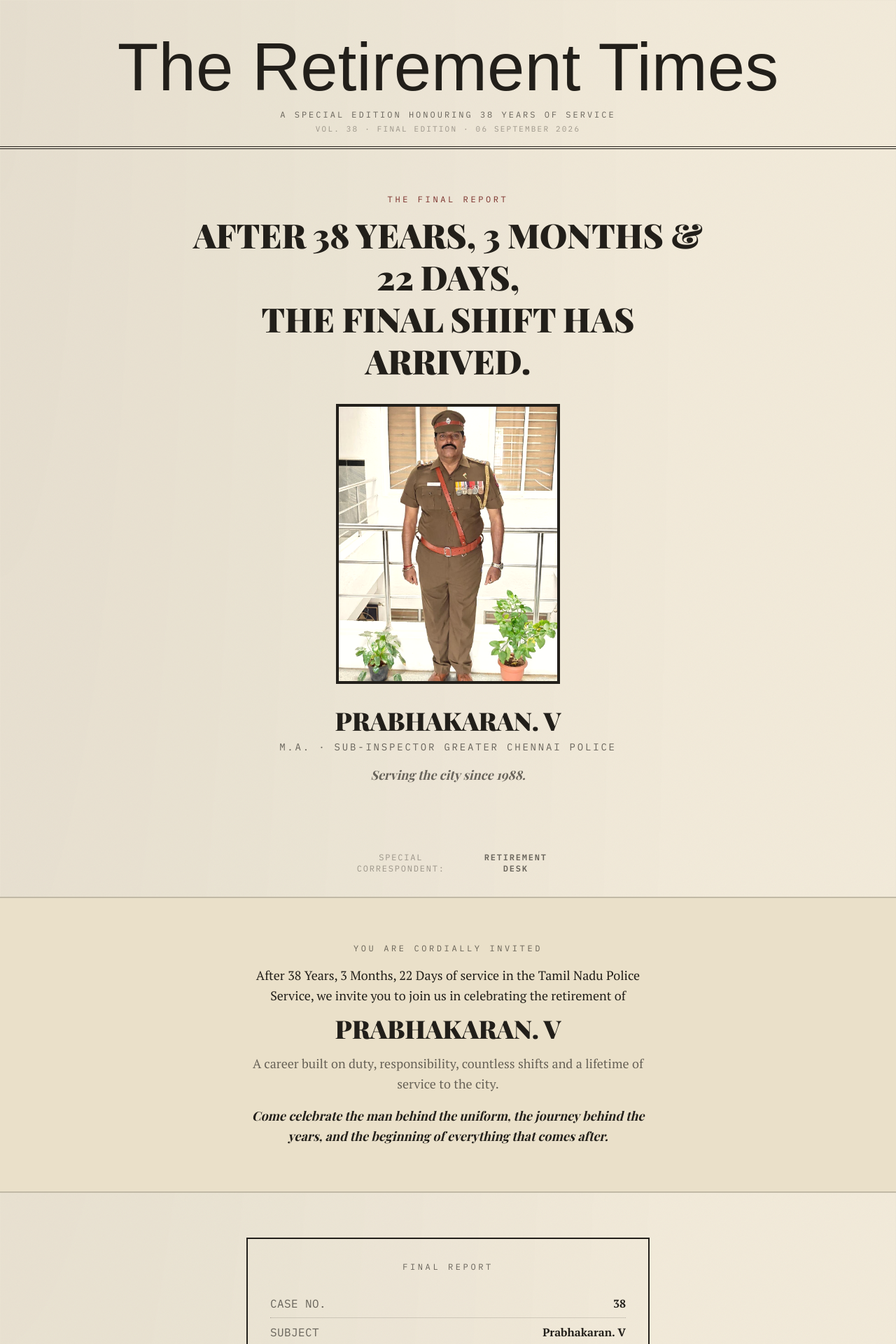
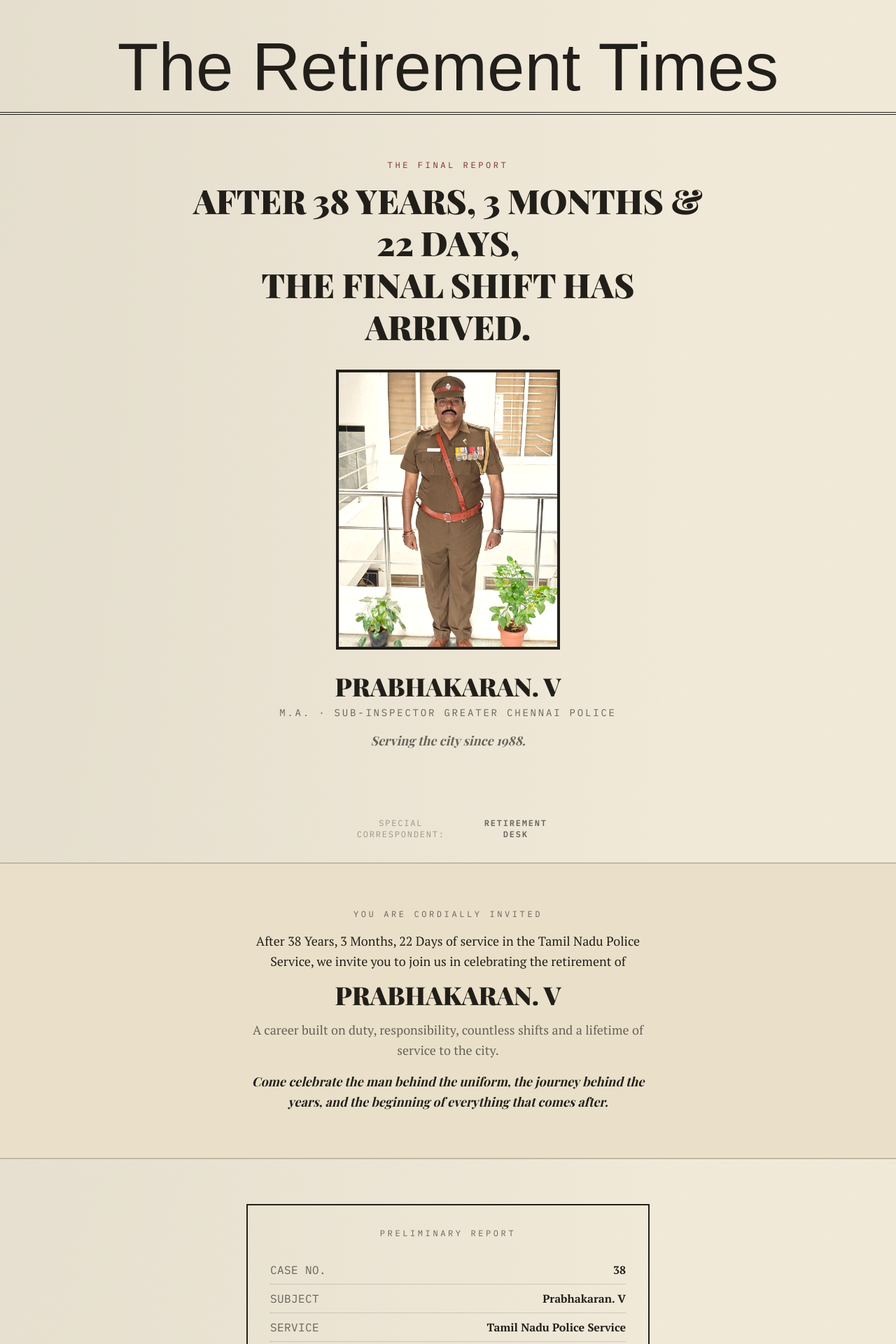
Before and after one commit to Sabari2810/retirement-function, a Next.js app: page / in a window 1280 px wide. Shown: the top 1920 px of the page at 70% size. Built offline with nearby package versions, Linux system fonts and the light colour scheme; a web font is replaced by a local one.

Commit message:
Simplify masthead and rename preview report to avoid duplicate naming
Remove strapline/volume line below the masthead title, and rename the
early case-file preview from "Final Report" to "Preliminary Report" so
it no longer duplicates the closing Final Report section's name.

```diff
--- a/components/CaseFilePreview.tsx
+++ b/components/CaseFilePreview.tsx
@@ -14,7 +14,7 @@ export default function CaseFilePreview() {
   return (
     <section className="px-4 py-12 sm:py-16">
       <CaseFileBox
-        eyebrow="Final Report"
+        eyebrow="Preliminary Report"
         fields={fields}
         verdictLines={["Case Closed.", "Career Complete.", "Rest Starts."]}
       />
--- a/components/Masthead.tsx
+++ b/components/Masthead.tsx
@@ -17,12 +17,6 @@ export default function Masthead() {
       <h1 className="font-masthead text-5xl leading-none sm:text-7xl lg:text-8xl">
         {masthead.paperName}
       </h1>
-      <p className="mt-3 font-mono text-[10px] uppercase tracking-[0.25em] text-[var(--ink-soft)] sm:text-xs">
-        {masthead.strapline}
-      </p>
-      <p className="mt-1 font-mono text-[9px] uppercase tracking-[0.2em] text-[var(--ink-faint)] sm:text-[11px]">
-        {masthead.volumeLine}
-      </p>
     </motion.header>
   );
 }
--- a/lib/config.ts
+++ b/lib/config.ts
@@ -20,8 +20,6 @@ export const officer = {
 
 export const masthead = {
   paperName: "The Retirement Times",
-  strapline: "A Special Edition Honouring 38 Years of Service",
-  volumeLine: "Vol. 38 · Final Edition · 06 September 2026",
 };
 
 export const event = {
```
